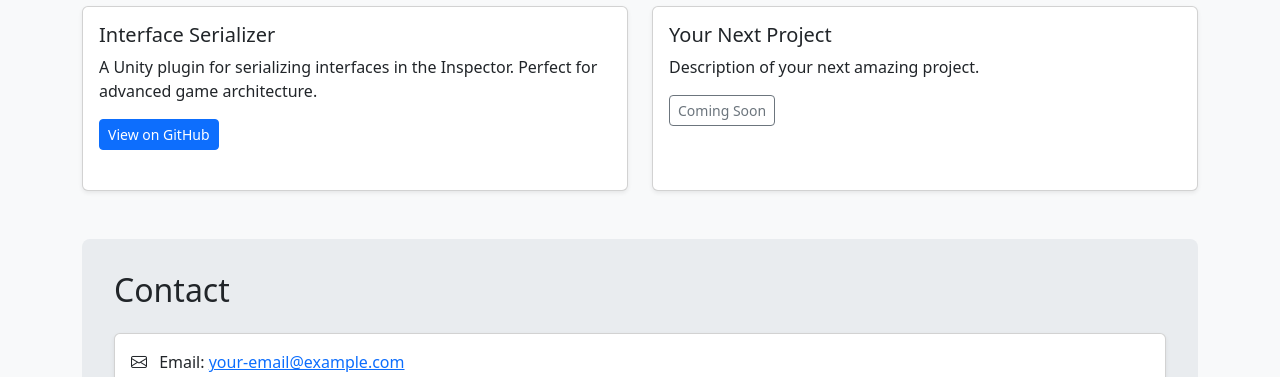
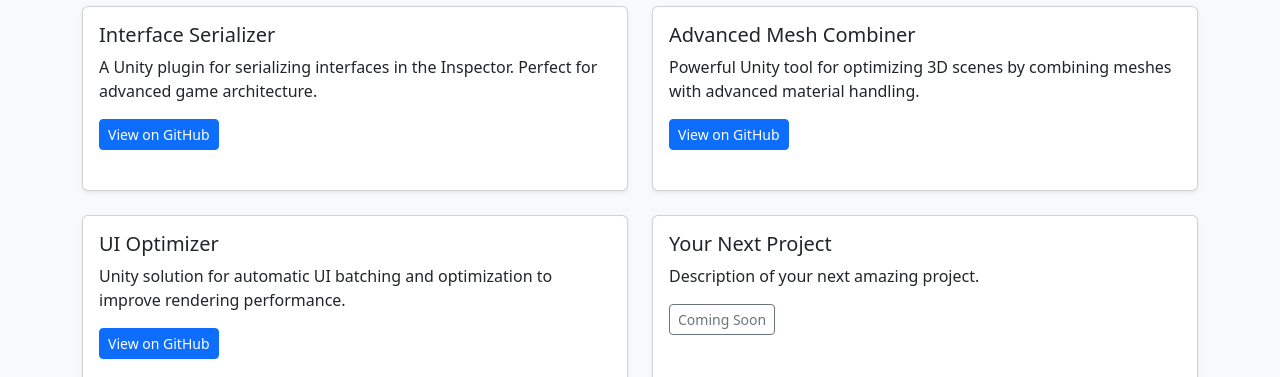
Before and after one commit to VodVas/VodVas.github.io, a plain HTML site: page index.html in a window 1280 px wide. Shown: the part 490-867 px from the top of the page. Drawn offline with nearby package versions, Linux system fonts and the light colour scheme.

Commit message:
add projects

```diff
--- a/index.html
+++ b/index.html
@@ -62,6 +62,7 @@
         <section class="mb-5">
             <h2 class="mb-4">My Projects</h2>
             <div class="row">
+                <!-- Interface Serializer -->
                 <div class="col-md-6">
                     <div class="card project-card h-100 shadow-sm">
                         <div class="card-body">
@@ -71,8 +72,31 @@
                         </div>
                     </div>
                 </div>
-                <!-- Добавьте другие проекты аналогично -->
+
+                <!-- Advanced Mesh Combiner -->
                 <div class="col-md-6">
+                    <div class="card project-card h-100 shadow-sm">
+                        <div class="card-body">
+                            <h3 class="card-title h5">Advanced Mesh Combiner</h3>
+                            <p class="card-text">Powerful Unity tool for optimizing 3D scenes by combining meshes with advanced material handling.</p>
+                            <a href="https://github.com/VodVas/AdvancedMeshCombiner" class="btn btn-primary btn-sm">View on GitHub</a>
+                        </div>
+                    </div>
+                </div>
+
+                <!-- UI Optimizer -->
+                <div class="col-md-6 mt-4">
+                    <div class="card project-card h-100 shadow-sm">
+                        <div class="card-body">
+                            <h3 class="card-title h5">UI Optimizer</h3>
+                            <p class="card-text">Unity solution for automatic UI batching and optimization to improve rendering performance.</p>
+                            <a href="https://github.com/VodVas/UIOptimizer" class="btn btn-primary btn-sm">View on GitHub</a>
+                        </div>
+                    </div>
+                </div>
+
+                <!-- Placeholder for future projects -->
+                <div class="col-md-6 mt-4">
                     <div class="card project-card h-100 shadow-sm">
                         <div class="card-body">
                             <h3 class="card-title h5">Your Next Project</h3>
@@ -89,7 +113,7 @@
             <h2 class="mb-4">Contact</h2>
             <div class="card shadow-sm">
                 <div class="card-body">
-                    <p class="mb-2"><i class="bi bi-envelope me-2"></i> Email: <a href="mailto:your-email@example.com">your-email@example.com</a></p>
+                    <p class="mb-2"><i class="bi bi-envelope me-2"></i> Email: <a href="mailto:vod.vas2022@gmail.com">vod.vas2022@gmail.com</a></p>
                     <p class="mb-0"><i class="bi bi-github me-2"></i> GitHub: <a href="https://github.com/VodVas">github.com/VodVas</a></p>
                 </div>
             </div>
```
